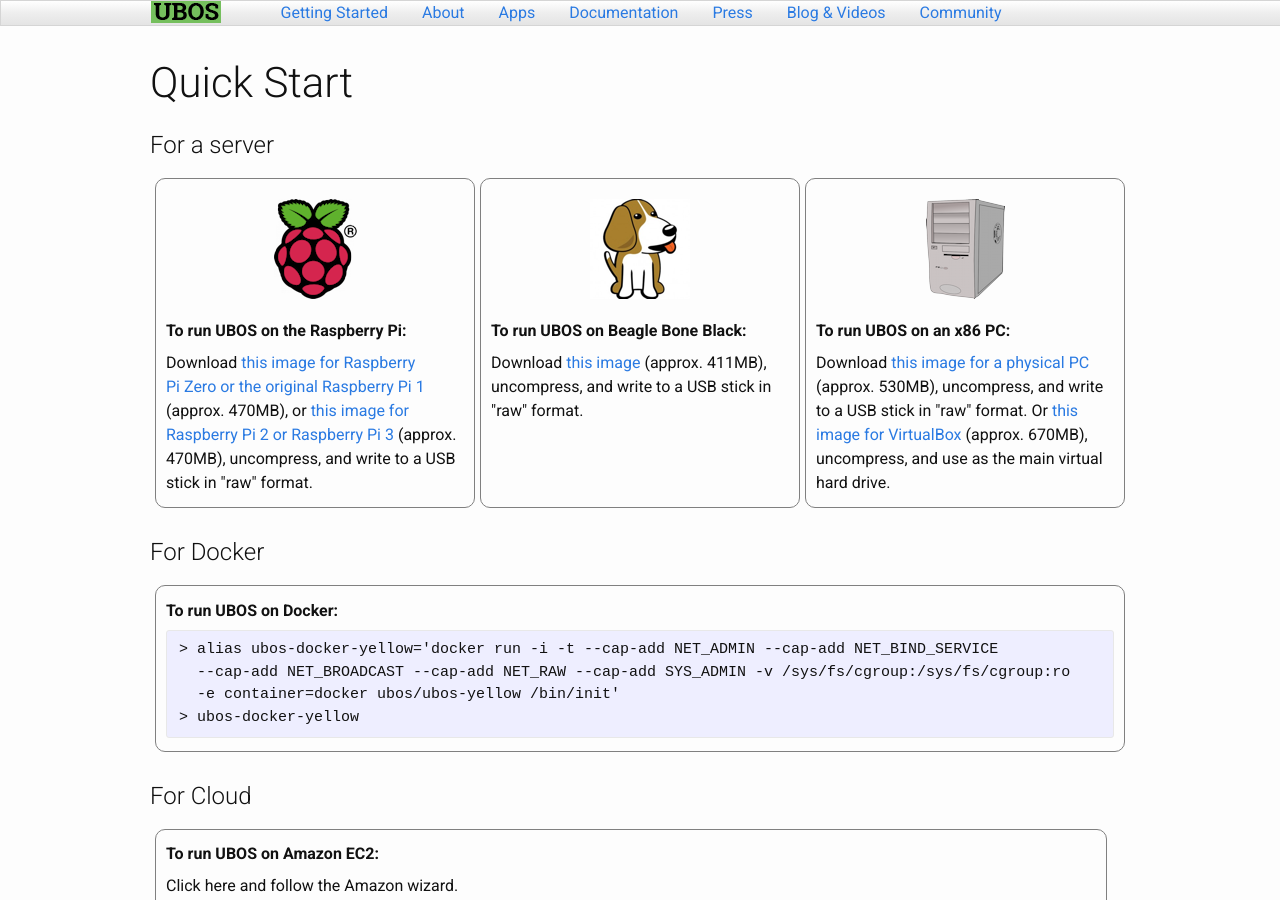
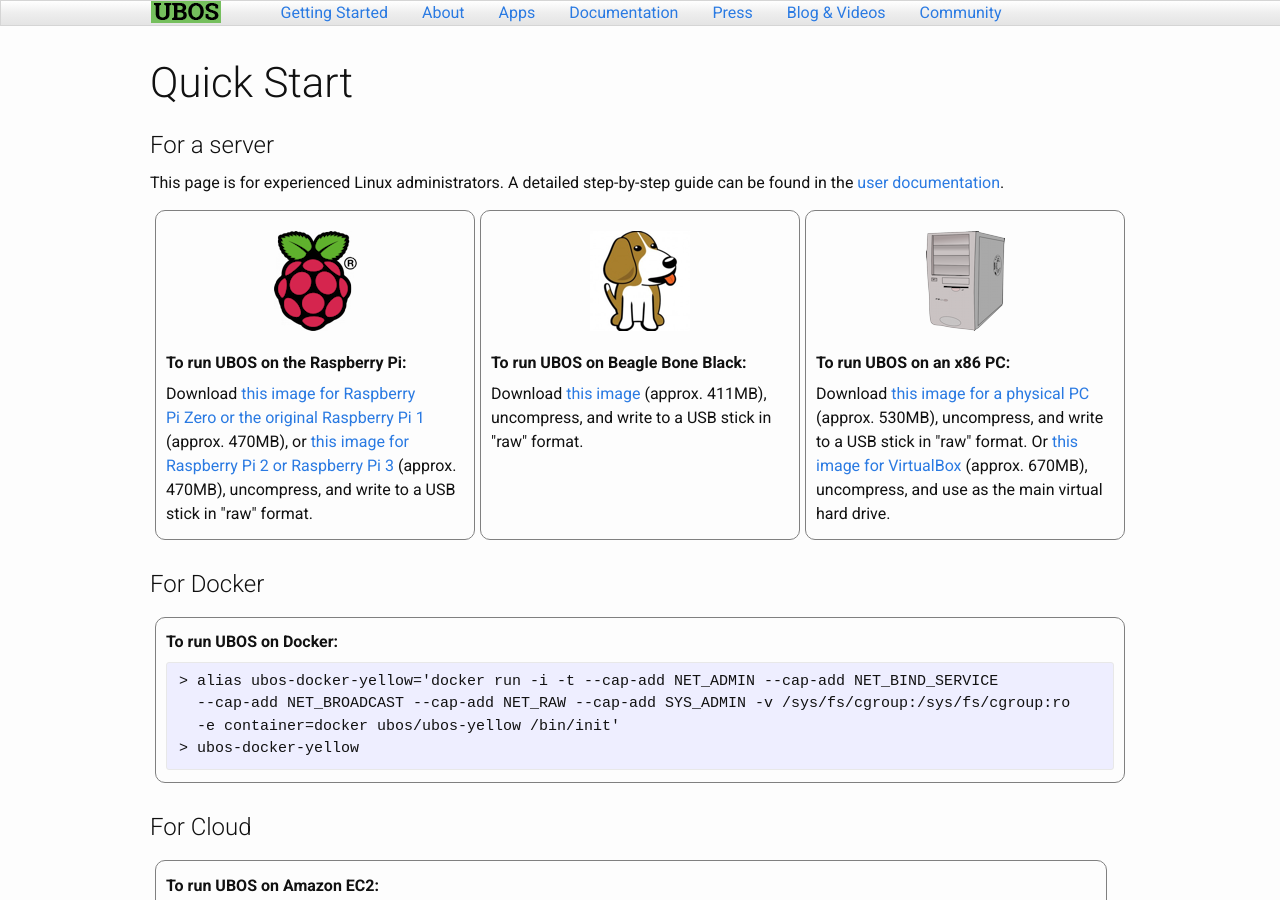
Before and after one commit to uboslinux/ubos-docs, a Jekyll site: the page built from jekyll/quickstart/index.html, in a window 1280 px wide and 900 px high. Built offline with Jekyll 4.4.1, drawn with Linux system fonts in a browser that asks for light colours.

Commit message:
Made note that /quickstart requires Linux experience

```diff
--- a/jekyll/quickstart/index.html
+++ b/jekyll/quickstart/index.html
@@ -22,6 +22,8 @@ table#platforms img {
 }
 </style>
 <h2>For a server</h2>
+<p>This page is for experienced Linux administrators. A detailed step-by-step guide can be found
+   in the <a href="/docs/users/">user documentation</a>.</p>
 <table id="platforms">
  <tr>
   <td>
```
